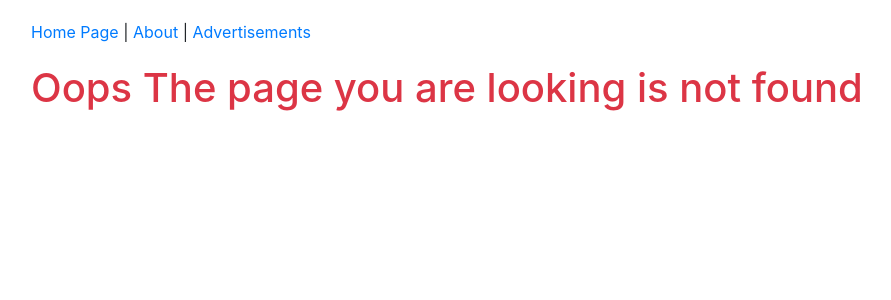
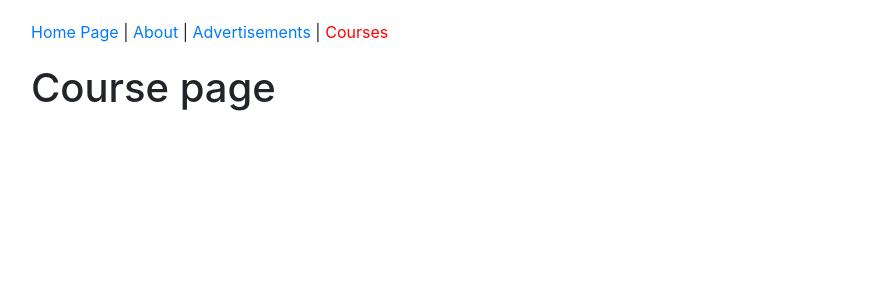
Before and after one commit to engr-hasanuzzaman/charbd, a React app: page /courses in a window 1280 px wide. Before the commit this address had no page. Shown: the top 300 px of the page, without its empty margins (24-915 px from the left). Built offline with nearby package versions, Linux system fonts and the light colour scheme.

Commit message:
Create courses page for completing current course

```diff
--- a/src/components/App.js
+++ b/src/components/App.js
@@ -5,6 +5,7 @@
 import Header from './common/Header';
 import PageNotFound from './PageNotFound';
 import AdvertisementPage from './advertisement/AdvertisementPage';
+import CoursesPage from './CoursesPage';
 
 const App = () => (
   <div className='container-fluid'>
@@ -13,6 +14,7 @@
       <Route exact path='/' component={HomePage}></Route>
       <Route path='/about' component={AboutPage}></Route>
       <Route path='/advertisements' component={AdvertisementPage}></Route>
+      <Route path='/courses' component={CoursesPage}></Route>
       <Route component={PageNotFound}></Route>
     </Switch>
 
--- /dev/null
+++ b/src/components/CoursesPage.js
@@ -0,0 +1,15 @@
+import React from 'react';
+
+class CoursesPage extends React.Component {
+  constructor(props) {
+    super(props);
+  }
+
+  render(){
+    return(
+      <h1>Course page</h1>
+    );
+  }
+}
+
+export default CoursesPage;
--- a/src/components/common/Header.js
+++ b/src/components/common/Header.js
@@ -11,6 +11,8 @@
       <NavLink to='/about' activeStyle={activeStyle}>About</NavLink>
       {" | " }
       <NavLink to='/advertisements' activeStyle={activeStyle}>Advertisements</NavLink>
+      {" | "}
+      <NavLink to='/courses' activeStyle={activeStyle}>Courses</NavLink>
     </nav>
   );
 }
```
